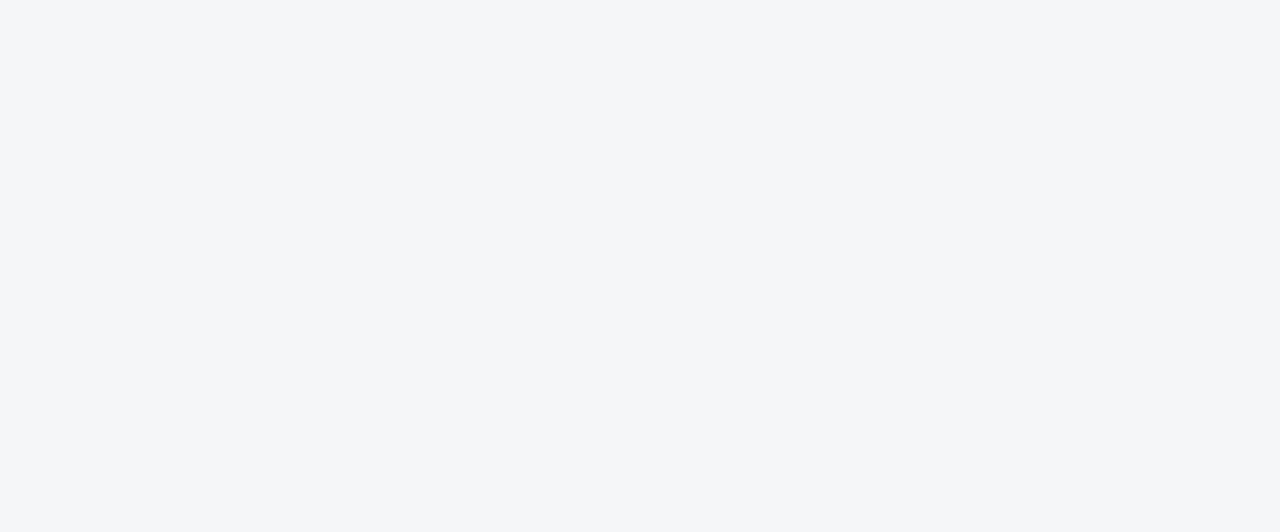
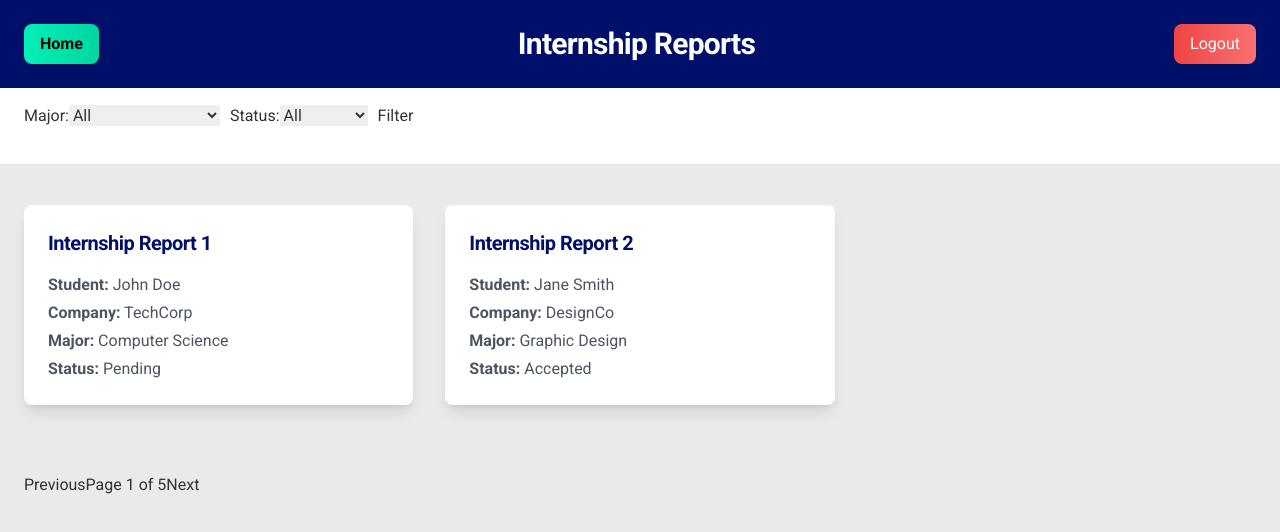
Before and after one commit to CSEN603-2025/Ghost-in-the-Machine, a React (Create React App) app: page /faculty/internship-reports in a window 1280 px wide. Before the commit this address had no page. Shown: the top 532 px of the page. Built offline with nearby package versions, Linux system fonts and the light colour scheme; a web font is replaced by a local one.

Commit message:
"faculty dash functions"

```diff
--- a/package.json
+++ b/package.json
@@ -9,6 +9,8 @@
     "@testing-library/react": "^16.3.0",
     "@testing-library/user-event": "^13.5.0",
     "framer-motion": "^12.10.1",
+    "html2canvas": "^1.4.1",
+    "jspdf": "^3.0.1",
     "lucide-react": "^0.507.0",
     "react": "^18.0.0",
     "react-chartjs-2": "^5.3.0",
--- a/src/App.css
+++ b/src/App.css
@@ -798,3 +798,59 @@ body {
   padding: 10px;
   margin-bottom: 10px;
 }
+
+.reports-list {
+    padding: 20px;
+    text-align: center;
+}
+
+.report-cards {
+    display: flex;
+    flex-wrap: wrap;
+    justify-content: center;
+}
+
+.report-card {
+    width: 250px;
+    padding: 20px;
+    border: 1px solid #ccc;
+    border-radius: 8px;
+    margin: 10px;
+    cursor: pointer;
+}
+
+.filter {
+    margin-bottom: 20px;
+}
+
+.filter select {
+    margin-right: 10px;
+}
+
+.pagination {
+    margin-top: 20px;
+}
+
+.modal {
+    position: fixed;
+    top: 0;
+    left: 0;
+    right: 0;
+    bottom: 0;
+    display: flex;
+    justify-content: center;
+    align-items: center;
+    background-color: rgba(0, 0, 0, 0.5);
+}
+
+.modal-content {
+    background-color: #fff;
+    padding: 20px;
+    border-radius: 8px;
+    width: 50%;
+    text-align: left;
+}
+
+.modal-actions select {
+    margin-right: 10px;
+}
--- a/src/App.js
+++ b/src/App.js
@@ -37,8 +37,7 @@ import InternshipGuidelinesPage from './pages/InternshipGuidelinesPage';
 import ApplicationListPage from './components/ApplicationListPage';
 import ManageReportsAndEvaluations from './pages/ManageReportsAndEvaluations';
 import FacultyDashboardPage from './pages/FacultyDashboardPage';
-
-
+import ReportsListPage         from './pages/ReportsListPage';
 
 
 function App() {
@@ -69,6 +68,7 @@ function App() {
       <Route path="/student-upcoming-workshops" element={<StudentUpcomingWorkshopsPage />} />
       <Route path="/registered-students" element={<RegisteredStudents/>} />
       <Route path="/dashboard" element={<CompanyDashboard />} />
+       <Route path="/faculty/internship-reports" element={<ReportsListPage />} />
       <Route path="student/edit-profile" element={<EditProfilePage />} />
       <Route path="student/internships" element={<InternshipPage />} />
       <Route path="student/apply/:id" element={<ApplicationPage />} />
--- /dev/null
+++ b/src/components/Filter.jsx
@@ -0,0 +1,37 @@
+import React, { useState } from 'react';
+
+const Filter = ({ onFilter }) => {
+    const [major, setMajor] = useState('');
+    const [status, setStatus] = useState('');
+
+    const handleFilter = () => {
+        onFilter({ major, status });
+    };
+
+    return (
+        <div className="filter">
+            <label>
+                Major:
+                <select value={major} onChange={(e) => setMajor(e.target.value)}>
+                    <option value="">All</option>
+                    <option value="Computer Science">Computer Science</option>
+                    <option value="Graphic Design">Graphic Design</option>
+                    {/* Add more majors */}
+                </select>
+            </label>
+            <label>
+                Status:
+                <select value={status} onChange={(e) => setStatus(e.target.value)}>
+                    <option value="">All</option>
+                    <option value="Pending">Pending</option>
+                    <option value="Accepted">Accepted</option>
+                    <option value="Rejected">Rejected</option>
+                    <option value="Flagged">Flagged</option>
+                </select>
+            </label>
+            <button onClick={handleFilter}>Filter</button>
+        </div>
+    );
+};
+
+export default Filter;
--- /dev/null
+++ b/src/components/Pagination.jsx
@@ -0,0 +1,13 @@
+import React from 'react';
+
+const Pagination = () => {
+    return (
+        <div className="pagination">
+            <button>Previous</button>
+            <span>Page 1 of 5</span>
+            <button>Next</button>
+        </div>
+    );
+};
+
+export default Pagination;
--- /dev/null
+++ b/src/components/ReportCard.jsx
@@ -0,0 +1,26 @@
+import React from 'react';
+
+export default function ReportCard({ report, onSelect }) {
+  return (
+    <div
+      onClick={() => onSelect(report)}
+      className="bg-white p-6 rounded-lg shadow-lg cursor-pointer transform hover:scale-105 hover:shadow-2xl transition-all duration-300"
+    >
+      <h3 className="text-xl font-semibold text-[#00106A] mb-4">
+        {report.title}
+      </h3>
+      <p className="text-gray-600 mb-1">
+        <strong>Student:</strong> {report.studentName}
+      </p>
+      <p className="text-gray-600 mb-1">
+        <strong>Company:</strong> {report.companyName}
+      </p>
+      <p className="text-gray-600 mb-1">
+        <strong>Major:</strong> {report.major}
+      </p>
+      <p className="text-gray-600">
+        <strong>Status:</strong> {report.status}
+      </p>
+    </div>
+  );
+}
--- /dev/null
+++ b/src/components/ReportDetailsModal.jsx
@@ -0,0 +1,34 @@
+import React, { useState } from 'react';
+
+const ReportDetailsModal = ({ report, onClose }) => {
+    const [status, setStatus] = useState(report.status);
+
+    const handleChangeStatus = (newStatus) => {
+        setStatus(newStatus);
+        // Additional logic to update status in the system
+    };
+
+    return (
+        <div className="modal">
+            <div className="modal-content">
+                <h2>{report.title}</h2>
+                <p><strong>Student:</strong> {report.studentName}</p>
+                <p><strong>Company:</strong> {report.companyName}</p>
+                <p><strong>Major:</strong> {report.major}</p>
+                <p><strong>Status:</strong> {status}</p>
+                <p>{report.reportContent}</p>
+                <div className="modal-actions">
+                    <select value={status} onChange={(e) => handleChangeStatus(e.target.value)}>
+                        <option value="Pending">Pending</option>
+                        <option value="Accepted">Accepted</option>
+                        <option value="Rejected">Rejected</option>
+                        <option value="Flagged">Flagged</option>
+                    </select>
+                    <button onClick={onClose}>Close</button>
+                </div>
+            </div>
+        </div>
+    );
+};
+
+export default ReportDetailsModal;
--- /dev/null
+++ b/src/pages/ReportsListPage.jsx
@@ -0,0 +1,102 @@
+import React, { useState, useEffect } from 'react';
+import { useNavigate } from 'react-router-dom';
+
+import Filter from '../components/Filter';
+import Pagination from '../components/Pagination';
+import ReportCard from '../components/ReportCard';
+import ReportDetailsModal from '../components/ReportDetailsModal';
+
+export default function ReportsListPage() {
+  const navigate = useNavigate();
+  const [reports, setReports] = useState([]);
+  const [filtered, setFiltered] = useState([]);
+  const [selected, setSelected] = useState(null);
+
+  useEffect(() => {
+    const mock = [
+      {
+        id: 1,
+        studentName: 'John Doe',
+        companyName: 'TechCorp',
+        major: 'Computer Science',
+        status: 'Pending',
+        title: 'Internship Report 1',
+        reportContent: 'Detailed report content...',
+      },
+      {
+        id: 2,
+        studentName: 'Jane Smith',
+        companyName: 'DesignCo',
+        major: 'Graphic Design',
+        status: 'Accepted',
+        title: 'Internship Report 2',
+        reportContent: 'Another report content...',
+      },
+      // …
+    ];
+    setReports(mock);
+    setFiltered(mock);
+  }, []);
+
+  const handleFilter = ({ major, status }) => {
+    setFiltered(
+      reports.filter(r =>
+        (major ? r.major === major : true) &&
+        (status ? r.status === status : true)
+      )
+    );
+  };
+
+  const goHome = () => navigate('/');
+  const logout = () => navigate('/welcome');
+
+  return (
+    <div className="min-h-screen bg-[#EAEAEA]">
+      {/* Top Navbar */}
+      <div className="w-full bg-[#00106A] py-6 px-6 flex items-center justify-between">
+        <button
+          onClick={goHome}
+          className="bg-gradient-to-r from-[#00F0B5] to-[#00D6A0] hover:from-[#00D6A0] hover:to-[#00F0B5] text-black font-semibold py-2 px-4 rounded-lg shadow-md transition-all duration-300"
+        >
+          Home
+        </button>
+        <h1 className="text-3xl font-bold text-white">Internship Reports</h1>
+        <button
+          onClick={logout}
+          className="bg-gradient-to-r from-red-500 to-red-400 hover:from-red-600 hover:to-red-500 text-white py-2 px-4 rounded-lg shadow-md transition-all duration-300"
+        >
+          Logout
+        </button>
+      </div>
+
+      {/* Filter Bar */}
+      <div className="px-6 py-4 bg-[#ffffff] border-b border-gray-200">
+        <Filter onFilter={handleFilter} />
+      </div>
+
+      {/* Reports Grid */}
+      <div className="grid grid-cols-1 sm:grid-cols-2 lg:grid-cols-3 gap-8 px-6 pb-12 pt-10">
+        {filtered.map(report => (
+          <ReportCard
+            key={report.id}
+            report={report}
+            onSelect={setSelected}
+          />
+        ))}
+      </div>
+
+      {/* Pagination */}
+      <div className="px-6 pb-12">
+        <Pagination />
+      </div>
+
+      {/* Details Modal */}
+      {selected && (
+        <ReportDetailsModal
+          report={selected}
+          onClose={() => setSelected(null)}
+        />
+      )}
+    </div>
+  );
+}
```
Also changed, not shown: src/components/ReportsList.jsx (added), 1 other file (tests, documents, lock files or other folders).
